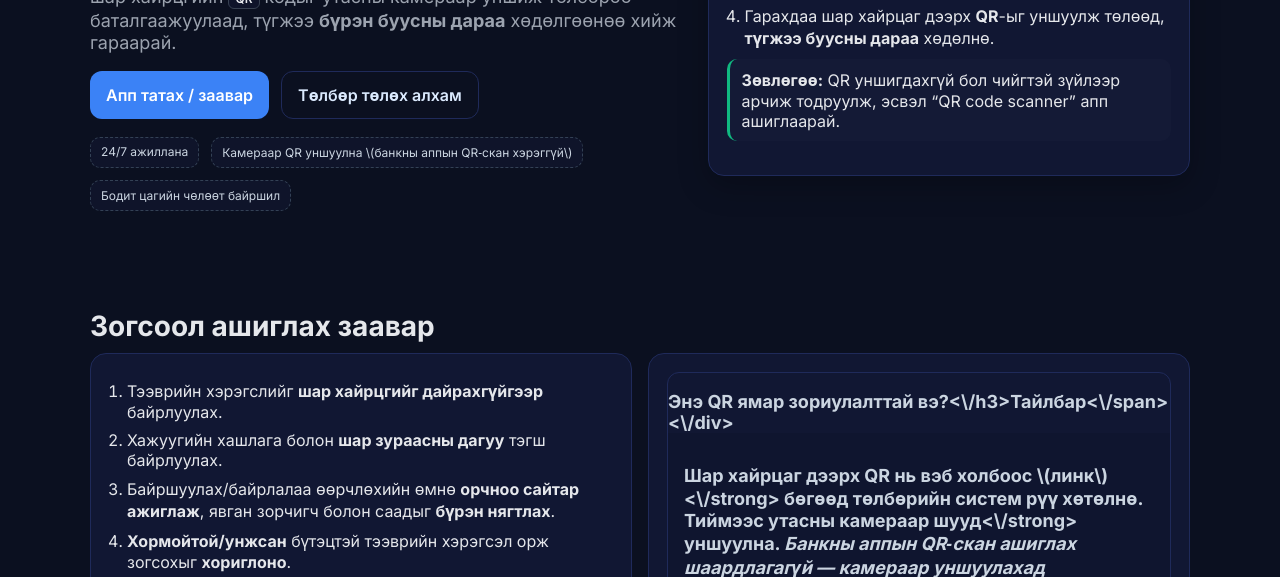
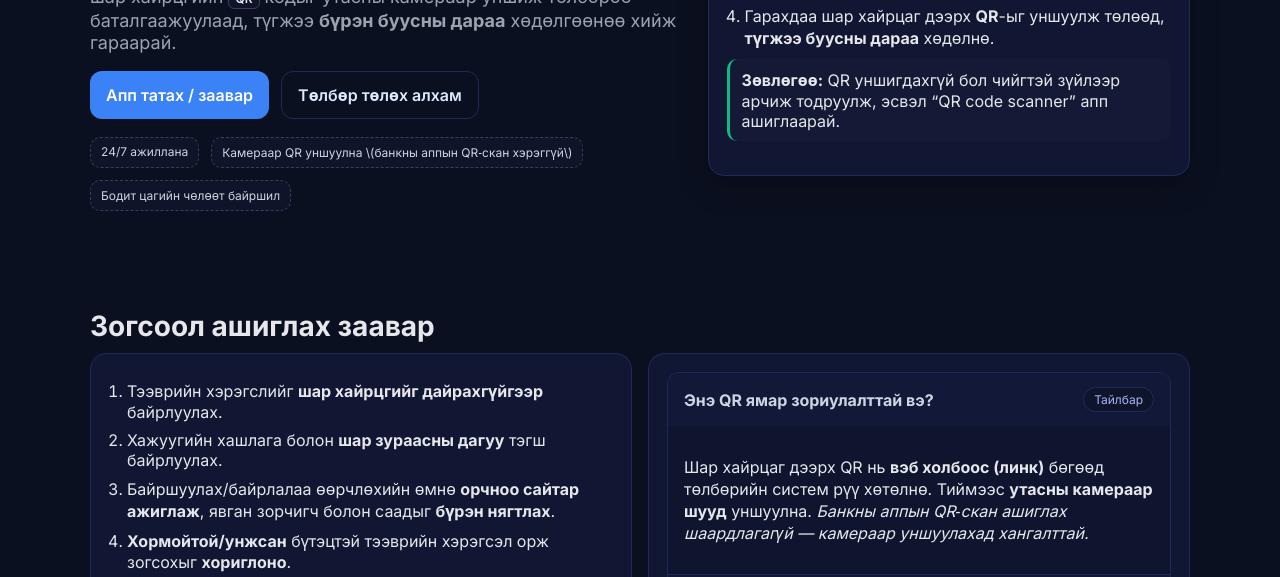
Before and after one commit to iqparkingmn/iqparkingmn, a plain HTML site: page index.html in a window 1280 px wide. Shown: the part 361-938 px from the top of the page. Drawn offline with Linux system fonts and the light colour scheme.

Commit message:
Update index.html

```diff
--- a/index.html
+++ b/index.html
@@ -127,8 +127,8 @@
       <div class="card">
         <div class="accordion">
           <div class="acc-item open">
-            <div class=\"acc-head\"><h3>Энэ QR ямар зориулалттай вэ?<\/h3><span class=\"tag\">Тайлбар<\/span><\/div>
-            <div class="acc-body"><p>Шар хайрцаг дээрх QR нь <strong>вэб холбоос \(линк\)<\/strong> бөгөөд төлбөрийн систем рүү хөтөлнө. Тиймээс <strong>утасны камераар шууд<\/strong> уншуулна. <em>Банкны аппын QR‑скан ашиглах шаардлагагүй — камераар уншуулахад хангалттай.<\/em></p></div>
+            <div class="acc-head"><h3>Энэ QR ямар зориулалттай вэ?</h3><span class="tag">Тайлбар</span></div>
+            <div class="acc-body"><p>Шар хайрцаг дээрх QR нь <strong>вэб холбоос (линк)</strong> бөгөөд төлбөрийн систем рүү хөтөлнө. Тиймээс <strong>утасны камераар шууд</strong> уншуулна. <em>Банкны аппын QR‑скан ашиглах шаардлагагүй — камераар уншуулахад хангалттай.</em></p></div>
           </div>
           <div class="acc-item">
             <div class="acc-head"><h3>QR уншигдахгүй бол?</h3><span class="tag">Алхамууд</span></div>
```
